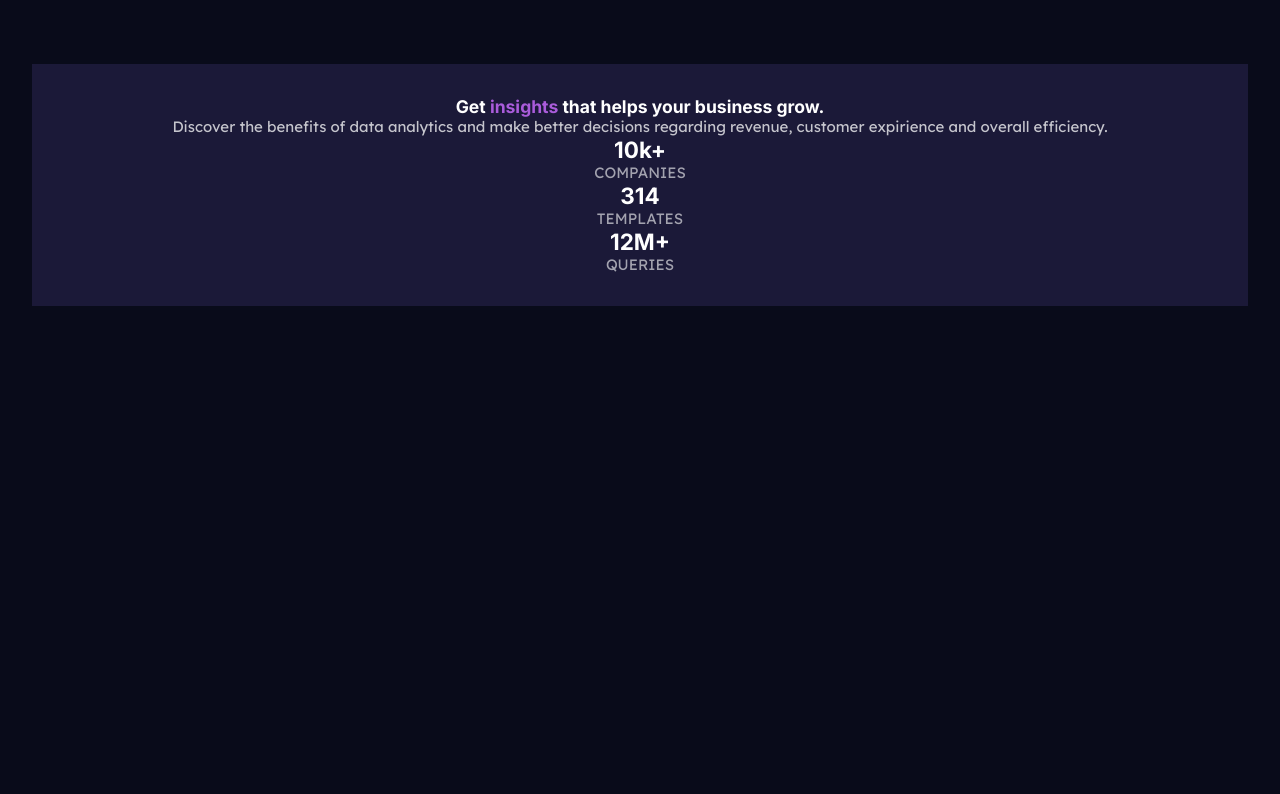
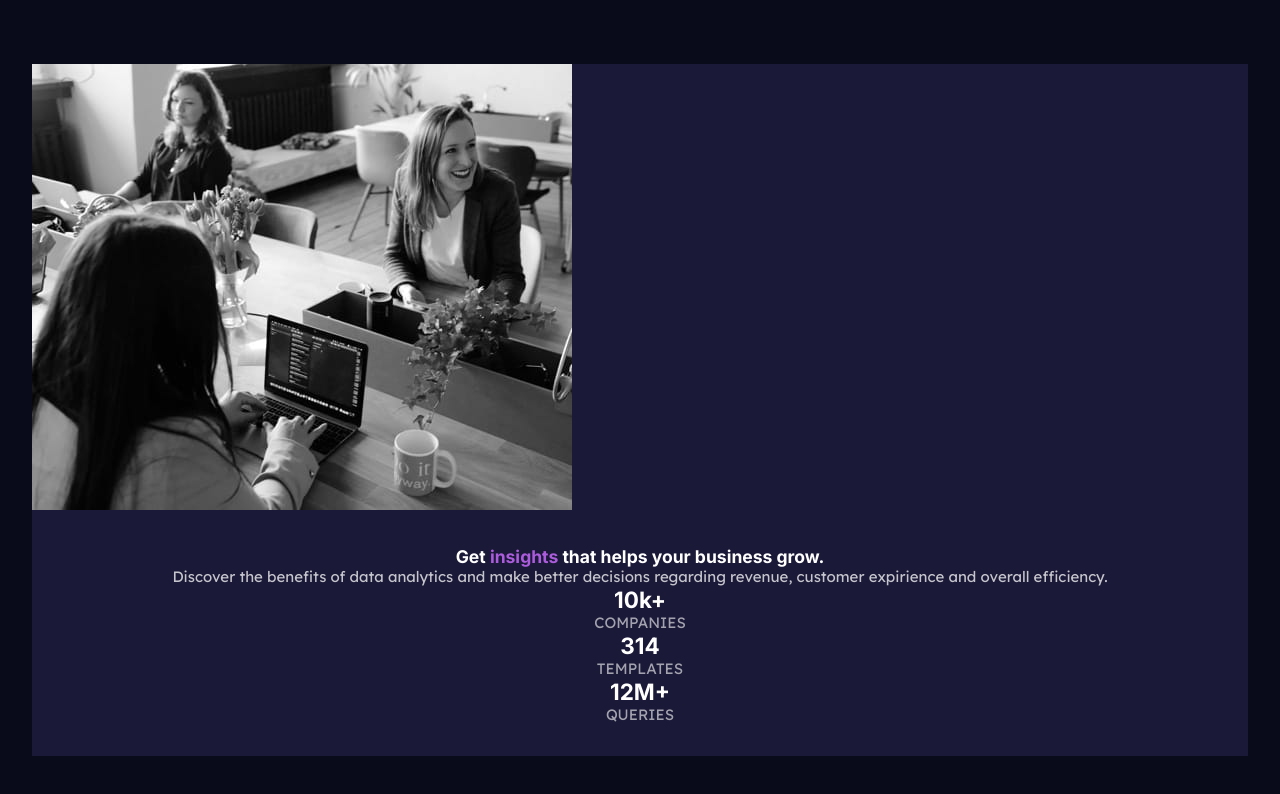
Before and after one commit to rnrnshn/business-insights-ui, a React (Create React App) app: page / in a window 1280 px wide. Shown: the top 794 px of the page. Built offline with nearby package versions, Linux system fonts and the light colour scheme.

Commit message:
ADD: import the image component

```diff
--- a/src/App.js
+++ b/src/App.js
@@ -1,8 +1,13 @@
+import Image from './Image'
+
 function App() {
   return (
     <div className="App">
       <main className="container">
         <section className="card">
+          <aside className="card-image">
+            <Image />
+          </aside>
           <aside className="card-stats">
             {/* Stats container for the text */}
             <div className="stats-c-text">
@@ -35,7 +40,6 @@ function App() {
               </aside>
             </div>
           </aside>
-          <aside className="card-image"></aside>
         </section>
       </main>
     </div>
```
